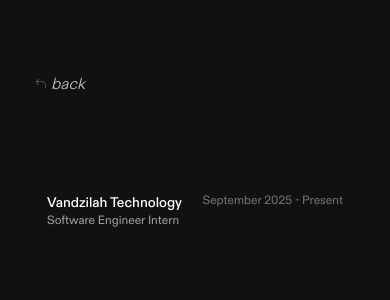
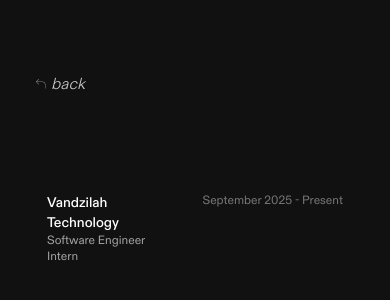
Before and after one commit to emmanuelotoo/portfolio, a Next.js app: page /experiences in a window 390 px wide. Shown: the part 88-388 px from the top of the page. Built offline with nearby package versions, Linux system fonts and the light colour scheme.

Commit message:
refactor Experience component to improve layout spacing and responsiveness

```diff
--- a/src/app/(routes)/experiences/page.tsx
+++ b/src/app/(routes)/experiences/page.tsx
@@ -15,7 +15,7 @@
           whileHover={{ x: 4 }}
           transition={{ duration: 0.2 }}
         >
-          <div className="flex items-start justify-between gap-4">
+          <div className="flex items-start justify-between gap-6 sm:gap-8">
             <div className="flex flex-col">
               <h3 className="text-sm sm:text-base font-medium text-white">
                 Vandzilah Technology
@@ -24,7 +24,7 @@
                 Software Engineer Intern
               </span>
             </div>
-            <span className="text-xs sm:text-sm text-secondary-foreground/70 whitespace-nowrap">
+            <span className="text-xs sm:text-sm text-secondary-foreground/70 whitespace-nowrap flex-shrink-0">
               September 2025 - Present
             </span>
           </div>
```
